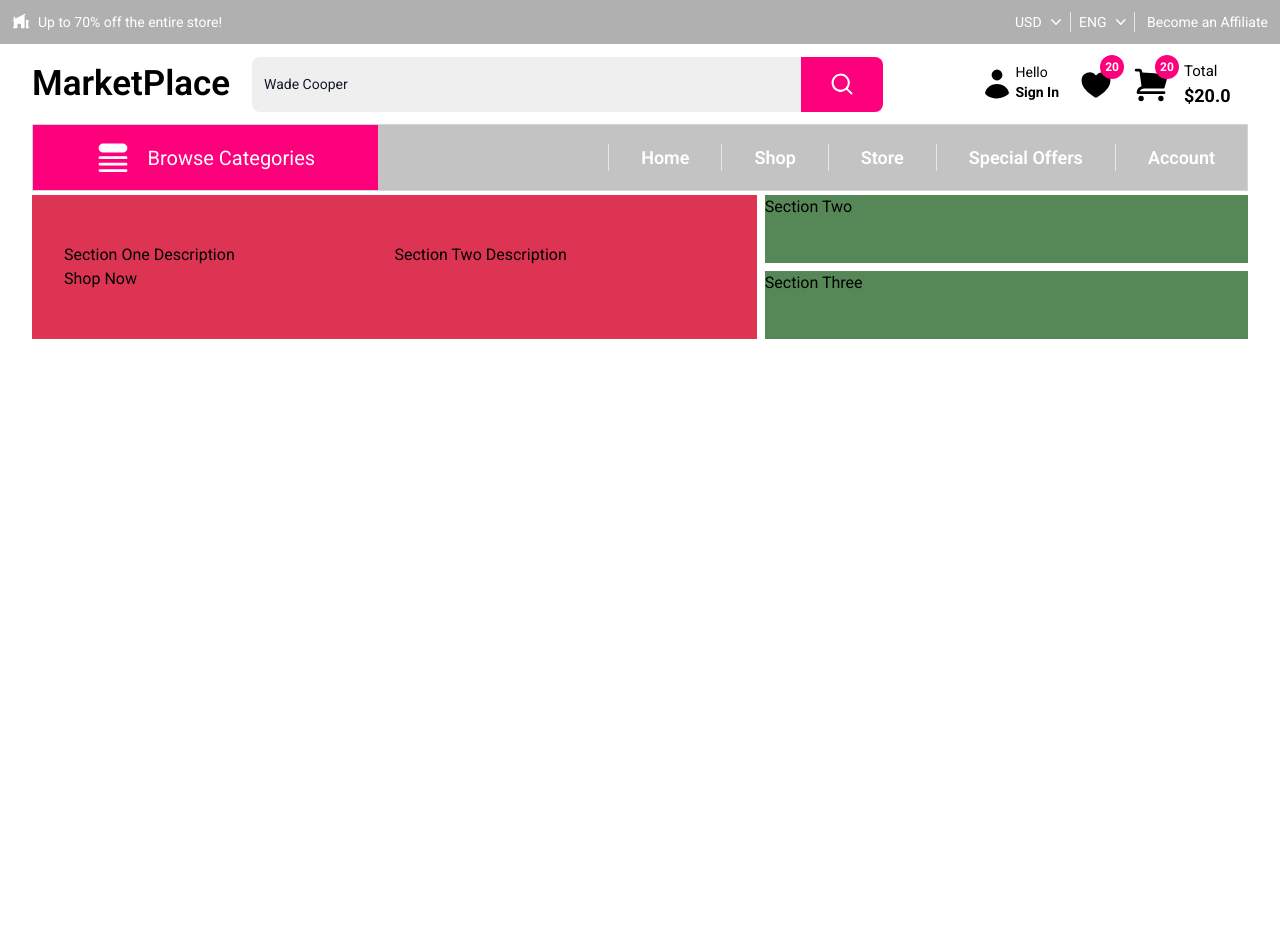
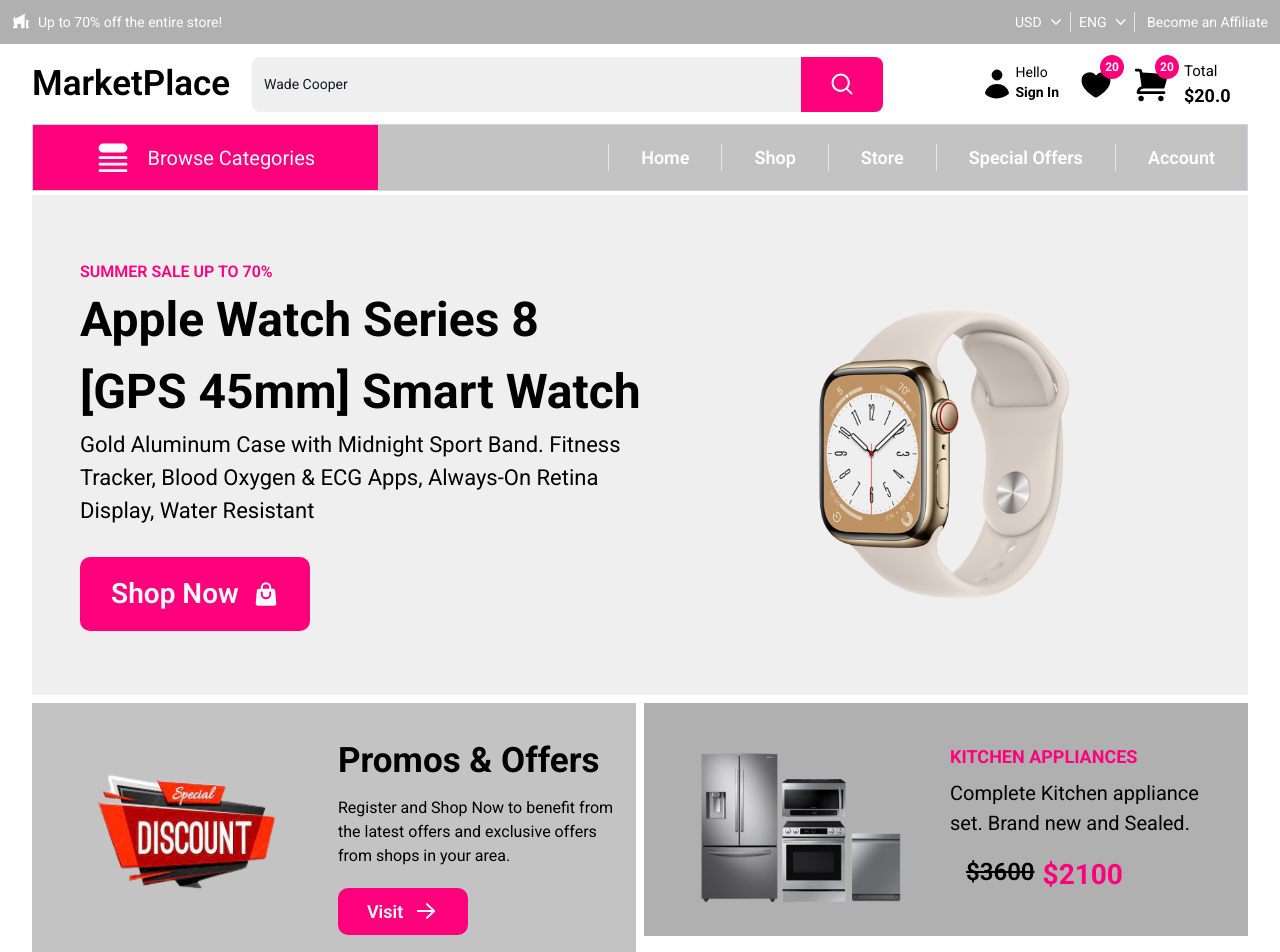
Before and after one commit to Evar-SF27/market, a Next.js app: page / in a window 1280 px wide. Shown: the top 952 px of the page. Before the commit the page ends 800 px from the top, so only its background shows below. Built offline with nearby package versions, Linux system fonts and the light colour scheme.

Commit message:
hero section

```diff
--- a/components/hero/hero.tsx
+++ b/components/hero/hero.tsx
@@ -1,26 +1,88 @@
+import { ArrowRightIcon, ShoppingBagIcon } from '@heroicons/react/20/solid'
+import Image from 'next/image'
 import React from 'react'
 
 const Hero = () => {
   return (
-    <div className="flex max-lg:flex-col gap-2 mt-1">
-      <div className="lg:w-[60%] w-[100%] max-lg:h-[400px] bg-[#de3454]">
-        <div className="flex py-12 px-8">
-            <div className="flex-1">
-                Section One Description
-                <p></p>
-                <h3></h3>
-                <p></p>
-                <button>Shop Now</button>
+    <div className="flex flex-col gap-2 mt-1">
+      <div className="flex items-center w-[100%] h-fit sm:h-[500px] bg-secondary-100">
+        <div className="flex max-sm:flex-col py-12 px-4 items-center">
+            <div className="flex flex-col flex-1 max-lg:pl-2 pl-8 justify-center">
+                <p className="text-primary font-semibold uppercase text-[16px]">
+                    Summer sale up to 70%
+                </p>
+                <h3 className="font-bold text-[35px] lg:text-[48px]">
+                    Apple Watch Series 8 [GPS 45mm] Smart Watch
+                </h3>
+                <p className="lg:text-[22px] text-[20px]">
+                    Gold Aluminum Case with Midnight Sport Band.
+                    Fitness Tracker, Blood Oxygen & ECG Apps, Always-On Retina Display, Water Resistant
+                </p>
+                <button className="flex justify-around items-center mt-[30px] bg-primary sm:w-[230px] w-[200px] py-4 px-[24px] hover:bg-primary-100 text-white sm:text-[28px] font-semibold rounded-[10px]">
+                    Shop Now
+                    <ShoppingBagIcon className="icons-small font-bold" />
+                </button>
             </div>
-            <div className="flex-1">Section Two Description</div>
+            <div className="flex flex-1 justify-center">
+                <Image
+                    src="/images/watch.png"
+                    alt="Apple Smart Watch"
+                    width={350}
+                    height={300}
+                    className="object-fit"
+                />
+            </div>
         </div>
       </div>
-      <div className="lg:w-[40%] flex lg:flex-col gap-2 max-sm:flex-col">
-        <div className="bg-[#568756] lg:h-[50%] max-lg:h-[200px] max-lg:w-[50%] max-sm:w-[100%]">
-            Section Two
+      <div className="w-[100%] flex gap-2 max-sm:flex-col">
+        <div className="bg-secondary-500 h-fit sm:w-[50%] w-[100%]">
+            <div className="flex max-sm:flex-col py-4 px-4">
+                <div className="flex flex-1 justify-center">
+                    <Image
+                        src="/images/discount.png"
+                        alt="Discount"
+                        width={200}
+                        height={200}
+                    />
+                </div>
+                <div className="flex flex-col flex-1 justify-center py-4 pl-2">
+                    <h3 className="font-bold text-[35px]">
+                        Promos  & Offers
+                    </h3>
+                    <p className="text-[16px] mt-2">
+                        Register and Shop Now to benefit from the latest offers and exclusive offers from
+                        shops in your area.
+                    </p>
+                    <button className="flex justify-around mt-[20px] bg-primary w-[130px] py-[10px] px-[24px] hover:bg-primary-100 text-white text-[18px] font-semibold rounded-[10px]">
+                        Visit
+                        <ArrowRightIcon className="icons-small" />
+                    </button>
+                </div>
+            </div>
         </div>
-        <div className="bg-[#568756] lg:h-[50%] max-lg:h-[200px] max-lg:w-[50%] max-sm:w-[100%]">
-            Section Three
+        <div className="bg-secondary-800 h-fit sm:w-[50%] w-[100%]">
+            <div className="flex max-sm:flex-col py-4 px-4 items-center">
+                <div className="flex flex-1 justify-center mt-4">
+                    <Image
+                        src="/images/kitchen.png"
+                        alt="Kitchen"
+                        width={200}
+                        height={100}
+                    />
+                </div>
+                <div className="flex flex-col flex-1 justify-center py-6 pl-2">
+                    <h3 className="text-primary font-bold uppercase text-[18px]">
+                        Kitchen Appliances
+                    </h3>
+                    <p className="text-[20px] mt-2">
+                        Complete Kitchen appliance set. Brand new and Sealed.
+                    </p>
+                    <div className="flex mt-4 pl-4 gap-2 text-[24px]">
+                        <del className="font-semibold">$3600</del>
+                        <p className="text-[28px] text-primary font-bold">$2100</p>
+                    </div>
+                </div>
+            </div>
         </div>
       </div>
     </div>
--- a/tailwind.config.js
+++ b/tailwind.config.js
@@ -31,7 +31,7 @@
         'md': '750px',
         // => @media (min-width: 768px) { ... }
 
-        'lg': '1024px',
+        'lg': '1025px',
         // => @media (min-width: 1024px) { ... }
 
         'xl': '1280px',
```
Also changed, not shown: public/images/discount.png (added).
